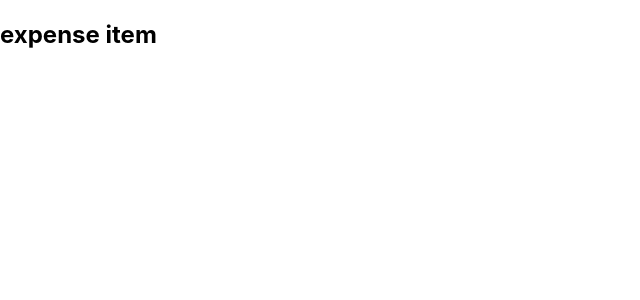
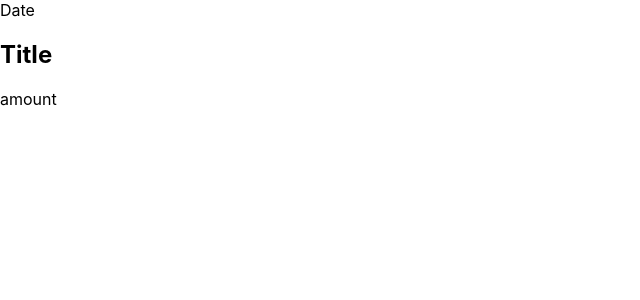
Before and after one commit to henrykgggg/analysing, a React (Create React App) app in the folder my-app/: page / in a window 1280 px wide. Shown: the top 300 px of the page, without its empty margins (0-640 px from the left). Built offline with nearby package versions, Linux system fonts and the light colour scheme.

Commit message:
added date tittle and amount

```diff
--- a/my-app/src/components/ExpensItem.js
+++ b/my-app/src/components/ExpensItem.js
@@ -1,9 +1,12 @@
-
-
-const ExpenseItem = () =>{
-    return(
-        <h2>expense item</h2>
-    )
-
-}
+const ExpenseItem = () => {
+  return (
+    <div>
+      <div>Date</div>
+      <div>
+        <h2>Title</h2>
+      </div>
+      <div>amount</div>
+    </div>
+  );
+};
 export default ExpenseItem;
```
